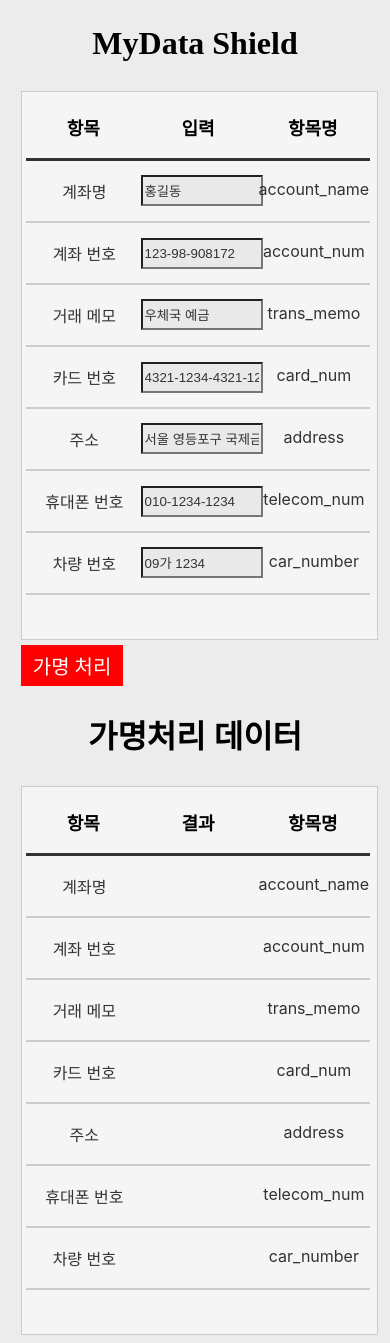
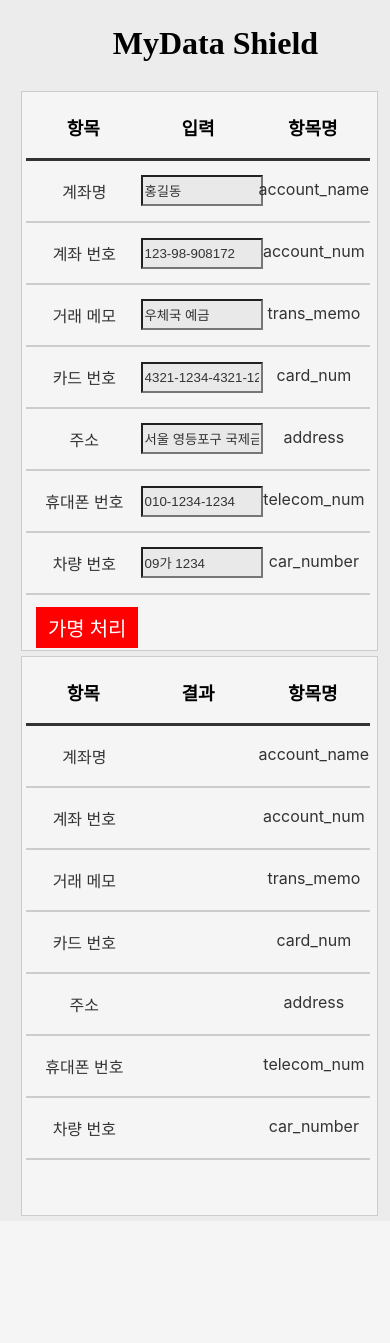
Before and after one commit to jw0245/MyDataShield-Demo-API, a Django app: page / in a window 390 px wide. After the commit the page ends 1216 px from the top, so only its background shows below. Run offline with Django 3.2, Linux system fonts and the light colour scheme; some libraries are stand-ins or nearby versions.

Commit message:
width에 맞게 세로 가로 모드 반응형 적용

```diff
--- a/demo/mydatashield/templates/Demo.html
+++ b/demo/mydatashield/templates/Demo.html
@@ -7,14 +7,34 @@
     <meta name="viewport" content="width=device-width, initial-scale=1.0">
     <meta name="author" content="gw0245">
     <title>MyData Shield Demo</title>
+
     <style>
          body {background-color: #ececec;}
+        .subject{ width : 250px; position: relative; left : 43%; padding-top : 1%; padding-bottom: 2%; }
+        .container{float : left; background-color: #f5f5f5; border: solid 1px #ccc; width : 43%; height : 550px; margin: 0 0 1.5% 3.5% ; padding: 1% ; object-fit: contain}
         .div_h {width:33%; height: 9%; border-bottom:3px solid #333; float:left;}
         .div_p { width:33%; height: 60px;; border-bottom:2px solid #ccc; float:left; text-align: center;  }
+        .div_p_b { width:33%; height: 60px; text-align: center;  }
+
         .div_i { width:33%; height: 60px;; border-bottom:2px solid #ccc; float:left; text-align: center; line-height: 60px; }
         .font_i {position: relative; width:  100%; text-align: center; font-size: 18px; font-family: -apple-system, BlinkMacSystemFont, 'Segoe UI', Roboto, Oxygen, Ubuntu, Cantarell, 'Open Sans', 'Helvetica Neue', sans-serif;}
         .font_s {position: relative; position: relative; left : 1%; top: 30%; width:  100%;  margin : 0;  text-align: center; color : #333; font-size: 16px; font-family: -apple-system, BlinkMacSystemFont, 'Segoe UI', Roboto, Oxygen, Ubuntu, Cantarell, 'Open Sans', 'Helvetica Neue', sans-serif;}
          input {color : #333; width: 100%; height: 25px; z-index: 0; background-color:  rgb(233, 233, 233); }
+
+         @media (max-width: 600px){
+            .subject{ width : 250px; position: relative; left : 28%; padding-top : 1%; padding-bottom: 2%; }
+            .container{background-color: #f5f5f5; border: solid 1px #ccc; width : 93%; height : 550px; margin: 0 0 1.5% 3.5% ; padding: 1% ; object-fit: contain}
+            .div_h {width:33%; height: 9%; border-bottom:3px solid #333; float:left;}
+            .div_p { width:33%; height: 60px;; border-bottom:2px solid #ccc; float:left; text-align: center;  }
+            .div_p_b { width:33%; height: 60px; text-align: center;  }
+            .div_i { width:33%; height: 60px;; border-bottom:2px solid #ccc; float:left; text-align: center; line-height: 60px; }
+            .font_i {position: relative; width:  100%; text-align: center; font-size: 18px; font-family: -apple-system, BlinkMacSystemFont, 'Segoe UI', Roboto, Oxygen, Ubuntu, Cantarell, 'Open Sans', 'Helvetica Neue', sans-serif;}
+            .font_s {position: relative; position: relative; left : 1%; top: 30%; width:  100%;  margin : 0;  text-align: center; color : #333; font-size: 16px; font-family: -apple-system, BlinkMacSystemFont, 'Segoe UI', Roboto, Oxygen, Ubuntu, Cantarell, 'Open Sans', 'Helvetica Neue', sans-serif;}
+            input {color : #333; width: 100%; height: 25px; z-index: 0; background-color:  rgb(233, 233, 233); }body {background-color: #ececec;}
+
+
+        }
+
     </style>
 </head>
 
@@ -67,18 +87,16 @@
         }
     </script>
 
-    <h1 style="position: relative; text-align: center; padding-top : 1%; padding-bottom: 2%;"><b>MyData Shield</b></h1>
+    <h1 class ="subject"><b>MyData Shield</b></h1>
 
+    <div class="container">
         <form id="mydata" method="post">
-    <div style="background-color: #f5f5f5; border: solid 1px #ccc; width : 93%; height : 539px; margin: 0 0 1.5% 3.5% ; padding: 1% ; object-fit: contain">
-
         <div>
         <div class="div_h">
            <p class="font_i"><b>항목</b></p>
             </div>
             <div class="div_h">
                 <p class="font_i"><b>입력</b></p>
-
             </div>
             <div class="div_h">
                 <p class="font_i"><b>항목명</b></p>
@@ -168,18 +186,18 @@
         <p class="font_s">car_number</p>
     </div>
 </div>
-</div>
+
 </form>
-
-<button type="button" style="min-width: 102px; position: relative; left: 3.5%; width : 15%; height: 41px; background-color: red; border: 0;" onclick="change();">
+<div class="div_p_b">
+<button type="button" style="min-width: 102px; position: relative; left: 3.5%; top : 20%; width : 70%; height: 41px; background-color: red; border: 0;" onclick="change();">
     <p style=" margin : 0 ;color: #fff; font-size: 20px;  font-family: NanumSquareB;">
         가명 처리
     </p>
 </button>
+</div>
+</div>
 
-
-<h1 style="position: relative; text-align: center; padding-top : 1%; padding-bottom: 2%;"><b>가명처리 데이터</b></h1>
-<div style="background-color: #f5f5f5; border: solid 1px #ccc; width : 93%; height : 539px; margin: 0 0 1.5% 3.5% ; padding: 1% ; object-fit: contain">
+<div class="container">
 
     <div>
     <div class="div_h">
@@ -187,7 +205,6 @@
             </div>
         <div class="div_h">
             <p class="font_i"><b>결과</b></p>
-
         </div>
         <div class="div_h">
             <p class="font_i"><b>항목명</b></p>
@@ -204,7 +221,7 @@
         <div class="div_p"">
                 <p class="font_s">account_name</p>
         </div>
-    </div>
+    </div><source>
 
     <div>
         <div class="div_p">
@@ -278,6 +295,7 @@
         </div>
     </div>
 </div>
+<br>
 
 
 </body>
```
Lines whose indentation alone changed are shown as unchanged.
